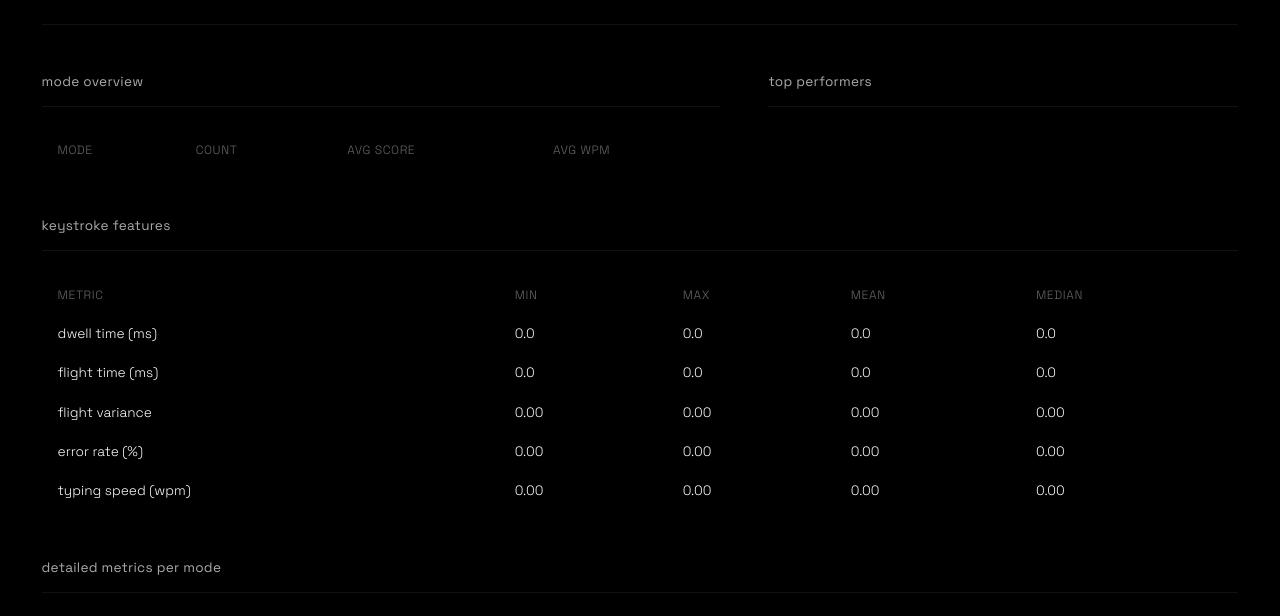
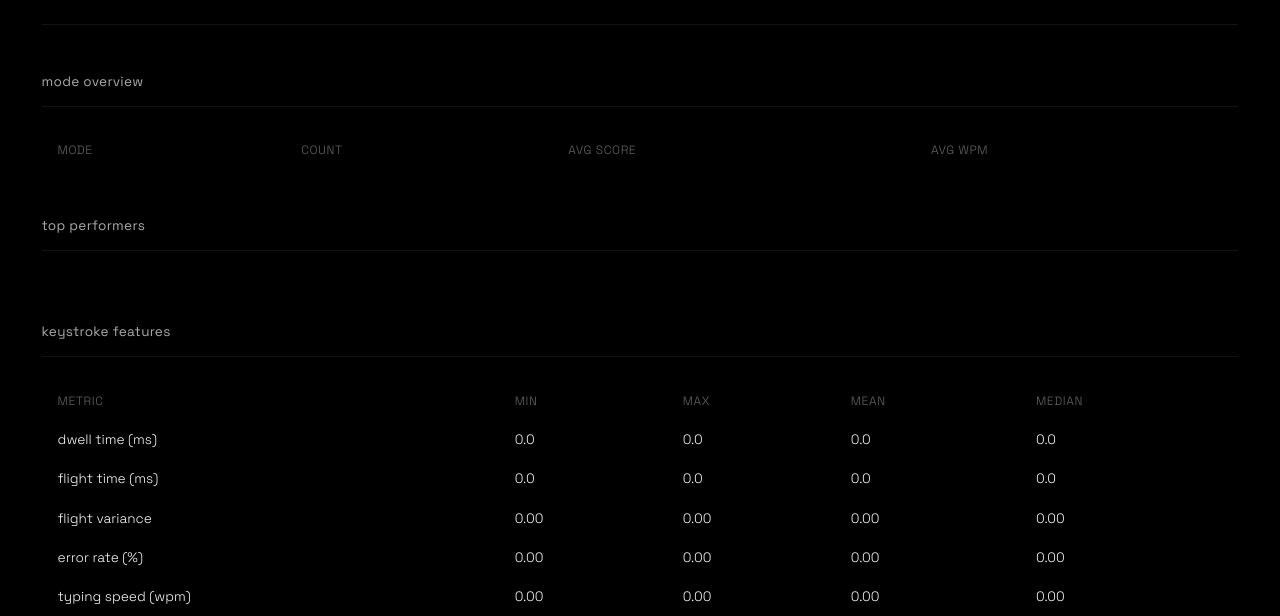
Before and after one commit to mcadelacruz/typefighters, a Flask app: template templates/dashboard.html in a window 1280 px wide. Shown: the part 132-748 px from the top of the page. Run offline with Flask 3, Linux system fonts and the light colour scheme; the template is opened without the code that fills it, so the values that code supplies are empty.

Commit message:
remove dashboard grid layout and ignore additional classifier files

```diff
--- a/templates/dashboard.html
+++ b/templates/dashboard.html
@@ -11,10 +11,8 @@
         <div class="meta-item">sessions: <span class="meta-value">{{ total_sessions }}</span></div>
     </div>
 
-    <!-- Main Content Grid -->
-    <div class="dashboard-grid">
-        <!-- Left Column: Mode Distribution -->
-        <div class="dashboard-column">
+    <!-- Mode Overview -->
+    <div class="dashboard-section">
         <div class="section-header">
             <div class="section-title">mode overview</div>
         </div>
@@ -42,8 +40,8 @@
         </div>
     </div>
 
-        <!-- Right Column: Top Players -->
-        <div class="dashboard-column">
+    <!-- Top Performers -->
+    <div class="dashboard-section">
         <div class="section-header">
             <div class="section-title">top performers</div>
         </div>
@@ -66,7 +64,6 @@
                 {% endif %}
             </div>
             {% endfor %}
-            </div>
         </div>
     </div>
 
@@ -212,26 +209,7 @@
         font-weight: 400;
     }
 
-    .dashboard-grid {
-        display: grid;
-        grid-template-columns: minmax(0, 1.3fr) minmax(0, 0.9fr);
-        gap: 3rem;
-        margin-bottom: 3rem;
-        align-items: start;
-    }
 
-    @media (max-width: 900px) {
-        .dashboard-grid {
-            grid-template-columns: 1fr;
-            gap: 2rem;
-        }
-    }
-
-    .dashboard-column {
-        display: flex;
-        flex-direction: column;
-        min-width: 0;
-    }
 
     .dashboard-section {
         margin-bottom: 3rem;
```
Also changed, not shown: 1 other file. Lines whose indentation alone changed are shown as unchanged.
